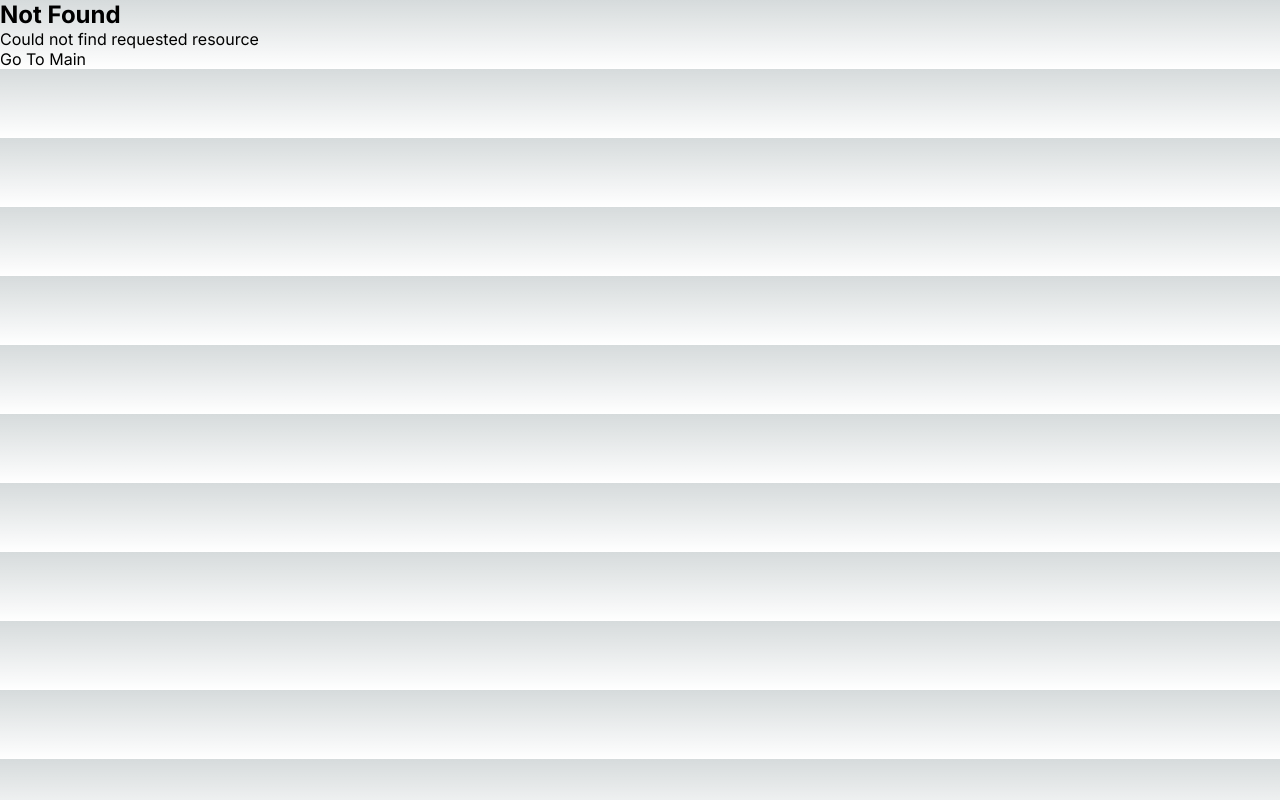
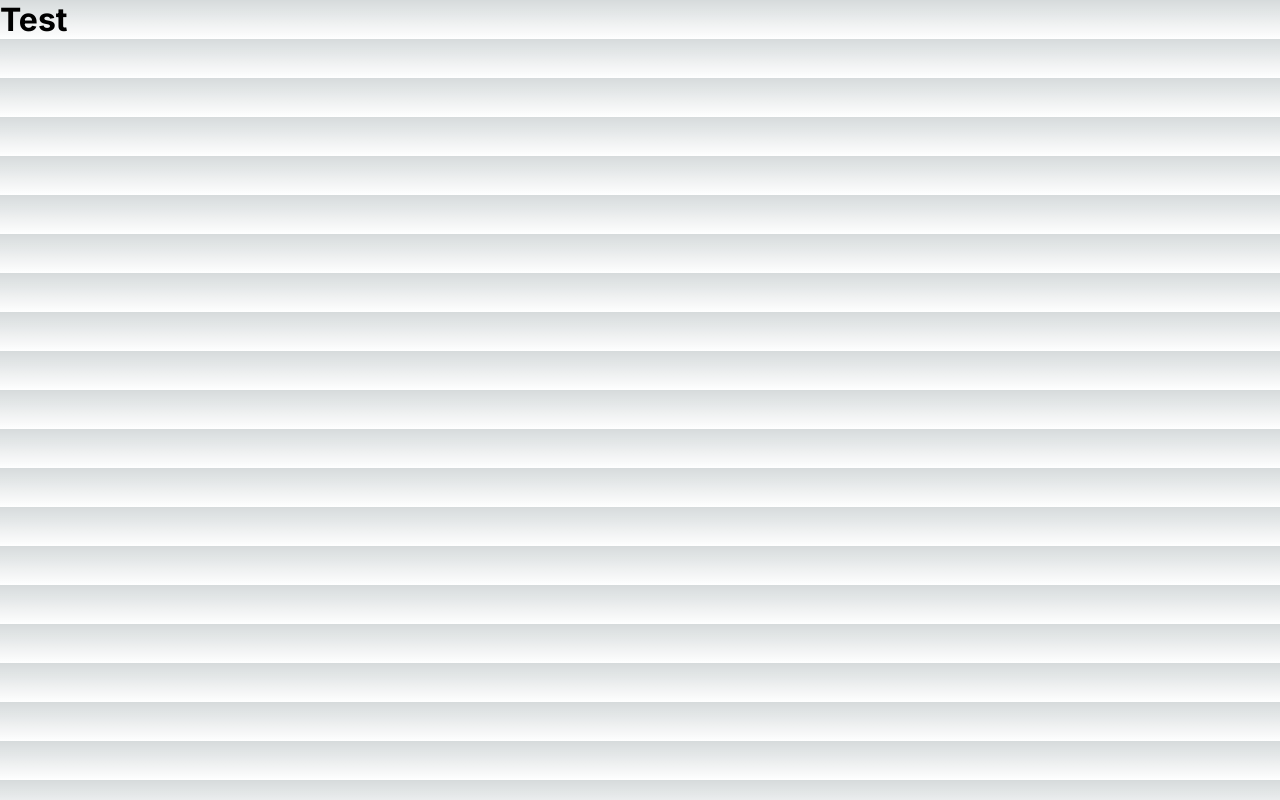
Before and after one commit to devjiwonchoi/next.js-playground, a Next.js app: page /1 in a window 1280 px wide. Before the commit this address had no page. Built offline with nearby package versions, Linux system fonts and the light colour scheme.

Commit message:
feat: rewrite to different page if starts with '@'

```diff
--- /dev/null
+++ b/src/app/[test]/page.tsx
@@ -0,0 +1,3 @@
+export default function Test() {
+  return <h1>Test</h1>
+}
--- a/src/app/settings/page.tsx
+++ /dev/null
@@ -1,3 +0,0 @@
-export default function Settings() {
-  return <h1>This is Settings</h1>
-}
--- a/src/middleware.tsx
+++ b/src/middleware.tsx
@@ -3,6 +3,6 @@ import type { NextRequest } from 'next/server'
 
 export function middleware(request: NextRequest) {
   if (request.nextUrl.pathname.startsWith('/@')) {
-    return NextResponse.next()
+    return NextResponse.rewrite(new URL('/hello', request.nextUrl))
   }
 }
```
Also changed, not shown: src/app/hello/page.tsx (renamed from src/app/[@test]/page.tsx).
